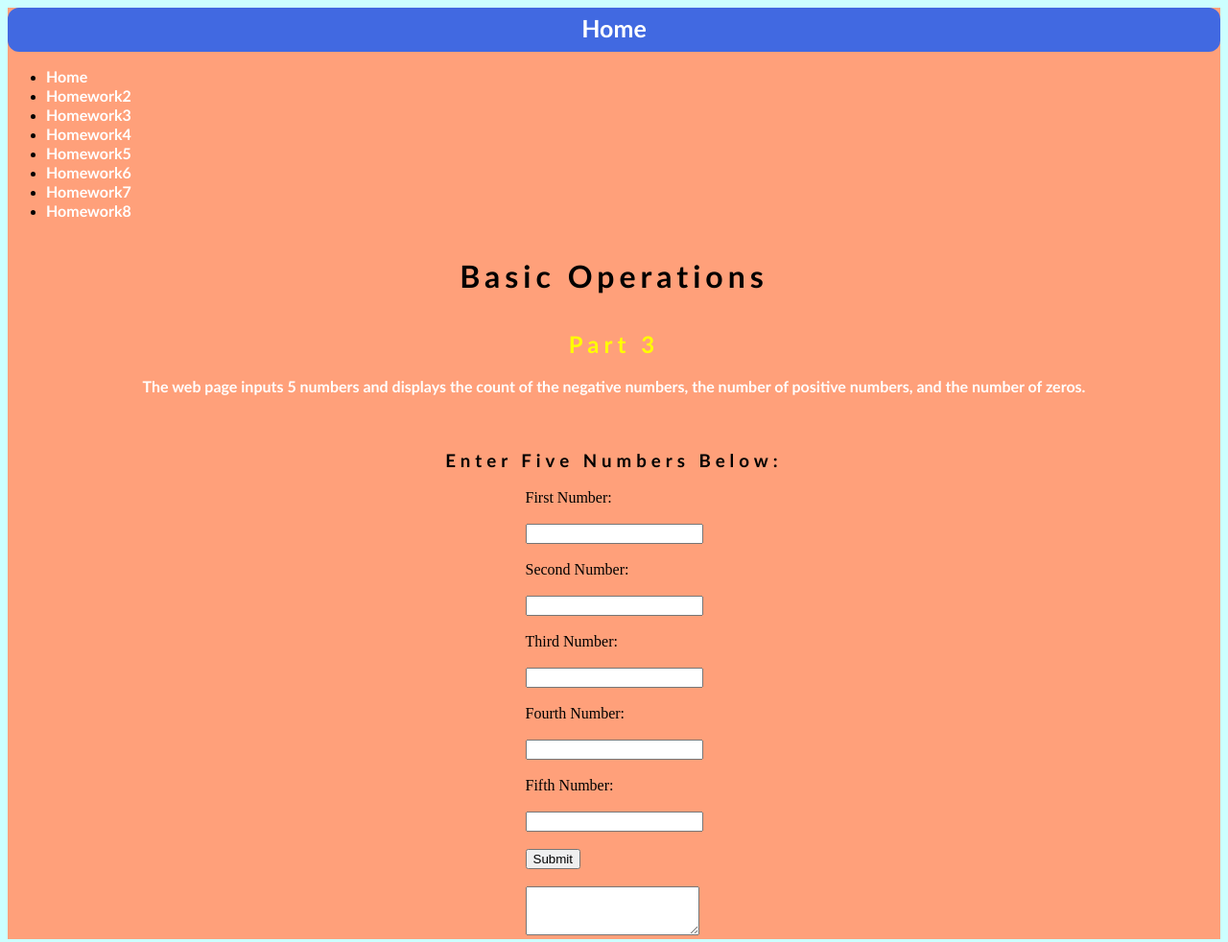
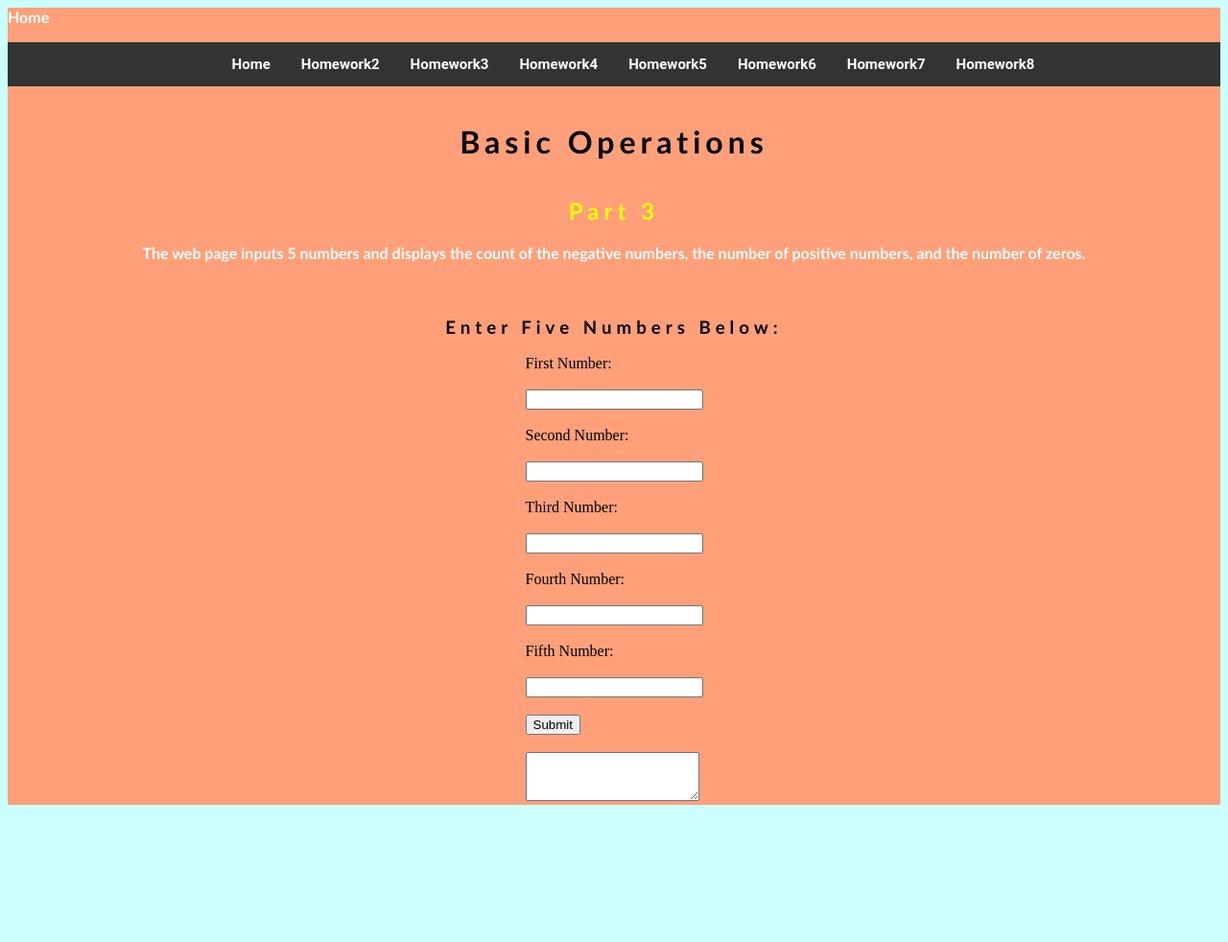
Before and after one commit to Fvargas78/hw2part3, a plain HTML site: page index.html in a window 1280 px wide. Shown: the whole page at 96% size. After the commit the page ends 877 px from the top, so only its background shows below. Drawn offline with nearby package versions, Linux system fonts and the light colour scheme.

Commit message:
Update style2part3.css

```diff
--- a/style2part3.css
+++ b/style2part3.css
@@ -23,28 +23,32 @@ h1, h2,h3 {
 h2{
     color: yellow;
 }
-#HomeButton {
-    background-color: #4169E1;
-    border-radius: 12px;
-    padding: 0.5%;
-    text-align:center;
-    font-family: 'Courier New', Courier, monospace;
-    font-size: 25px;
-  }
+.nav {
+    overflow: hidden;
+    background-color: #333;
+    display: flex;
+    justify-content: center;
+   }
 
-  #Links {
-    display: flex;
-    border-radius: 50%;
-    justify-content: space-around;
-    margin-top: 3%;
-    margin-bottom: 3%;
-  }
+li {
+    list-style: none;
+    float: left;
+}
 
-  #Links a {
-    background-color:#4169E1;
-    border-radius: 12px;
-    padding: 1%;
-  }
+.nav li a {
+    padding: 14px 16px;
+    display: inline-block;
+    font-family: "Roboto", sans-serif;
+    color: #ffffff;
+    text-decoration: none;
+    font-size: 15px;
+}
+
+.nav li a:hover {
+    background-color: #ffffff;
+    color: #006bb3;
+}
+
 
 #details  {
     text-align: center;
```
